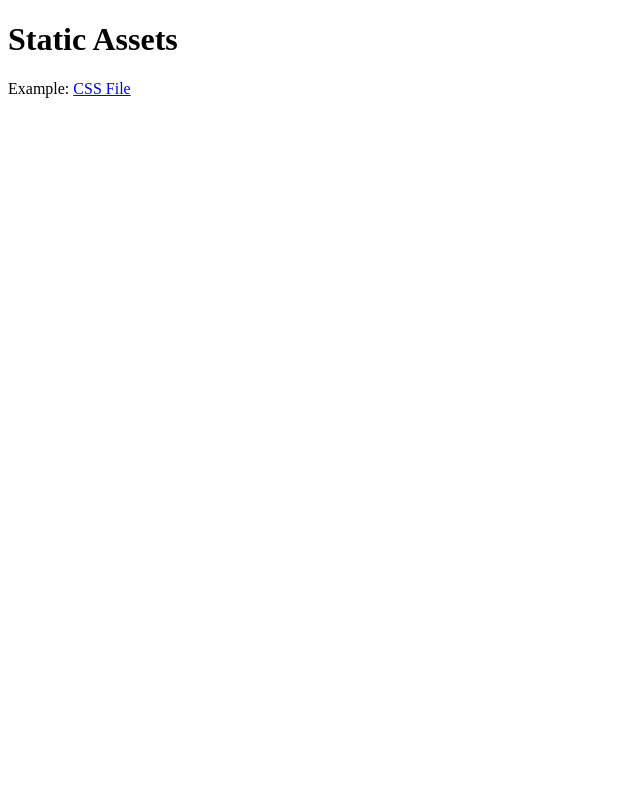
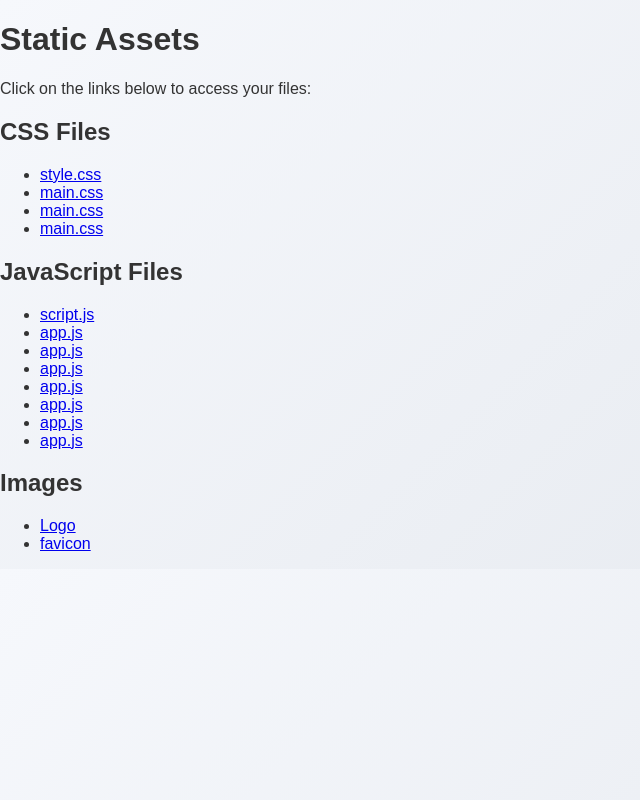
Before and after one commit to firozwebdev/my-static-assets, a plain HTML site: page index.html in a window 1280 px wide. Shown: the whole page, without its empty margins (0-640 px from the left). Drawn offline with Linux system fonts and the light colour scheme; files that its build step writes are made by us from their sources.

Commit message:
index.html file modified

```diff
--- a/index.html
+++ b/index.html
@@ -4,9 +4,36 @@
     <meta charset="UTF-8">
     <meta name="viewport" content="width=device-width, initial-scale=1.0">
     <title>Static Assets</title>
+    <link rel="stylesheet" href="style.css">
 </head>
 <body>
     <h1>Static Assets</h1>
-    <p>Example: <a href="style.css">CSS File</a></p>
+    <p>Click on the links below to access your files:</p>
+
+    <h2>CSS Files</h2>
+    <ul>
+        <li><a href="css/app.css">style.css</a></li>
+        <li><a href="css/list.css">main.css</a></li>
+        <li><a href="css/progressbar.css">main.css</a></li>
+        <li><a href="css/style.css">main.css</a></li>
+    </ul>
+
+    <h2>JavaScript Files</h2>
+    <ul>
+        <li><a href="js/alertModal.js">script.js</a></li>
+        <li><a href="js/columns.js">app.js</a></li>
+        <li><a href="js/helpers.js">app.js</a></li>
+        <li><a href="js/main.js">app.js</a></li>
+        <li><a href="js/progressbar.js">app.js</a></li>
+        <li><a href="js/relationships.js">app.js</a></li>
+        <li><a href="js/request.js">app.js</a></li>
+        <li><a href="js/toasterConfig.js">app.js</a></li>
+    </ul>
+
+    <h2>Images</h2>
+    <ul>
+        <li><a href="images/logo.png">Logo</a></li>
+        <li><a href="images/favicon/favicon.ico">favicon</a></li>
+    </ul>
 </body>
 </html>
```
